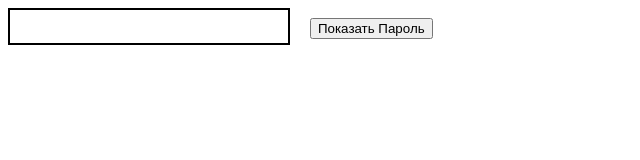
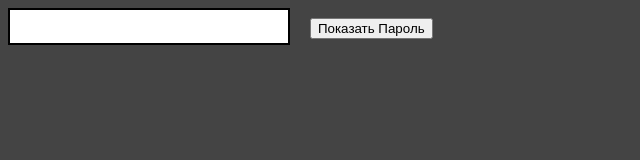
Before and after one commit to redfoxforever/Vue-homework-1, a plain HTML site: page index.html in a window 1280 px wide. Shown: the whole page, without its empty margins (0-640 px from the left). Drawn offline with nearby package versions, Linux system fonts and the light colour scheme.

Commit message:
initeeed

```diff
--- a/index.html
+++ b/index.html
@@ -18,7 +18,7 @@
     }
 </style>
 
-<body>
+<body bgcolor="#444">
 
 
     <div id="app">
```
